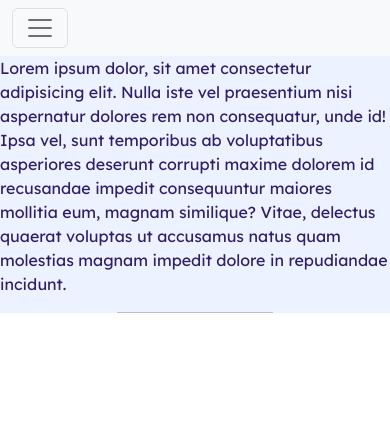
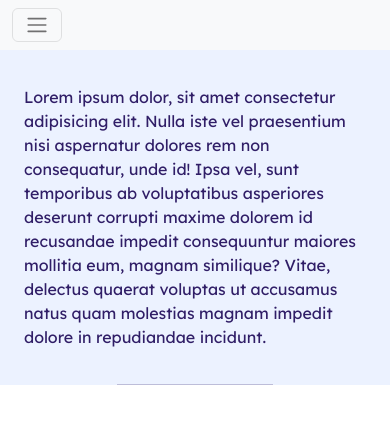
Before and after one commit to RizkyZaki/my.old, a Vue app: page / in a window 390 px wide. Shown: the top 424 px of the page. Built offline with nearby package versions, Linux system fonts and the light colour scheme.

Commit message:
:bento: adding Media Queries

```diff
--- a/src/App.vue
+++ b/src/App.vue
@@ -1,6 +1,8 @@
 <template>
   <VHeader />
-  <router-view />
+  <div class="content">
+    <router-view />
+  </div>
   <VFooter />
 </template>
 
@@ -22,12 +24,19 @@ $text-bg-light: #301e67;
 $dark-bg: #0f172a;
 $light-bg: #ecf2ff;
 
+* {
+  font-size: 22px;
+}
+
 #app {
   font-family: "Lexend";
   background: $light-bg;
   color: $text-bg-light;
   -webkit-font-smoothing: antialiased;
   -moz-osx-font-smoothing: grayscale;
+}
+.content {
+  margin: 35px 230px;
 }
 
 .text-base {
@@ -40,4 +49,24 @@ router-link {
 .router-link-exact-active.router-link-active {
   color: $text-bg-light;
 }
+
+@media (min-width: 367px) and (max-width: 767px) {
+  * {
+    font-size: 1rem;
+  }
+
+  .content {
+    margin: 35px 1.5rem;
+  }
+}
+
+@media (min-width: 768px) and (max-width: 1024px) {
+  * {
+    font-size: 1.1rem;
+  }
+
+  .content {
+    margin: 35px 1.5rem;
+  }
+}
 </style>
```
